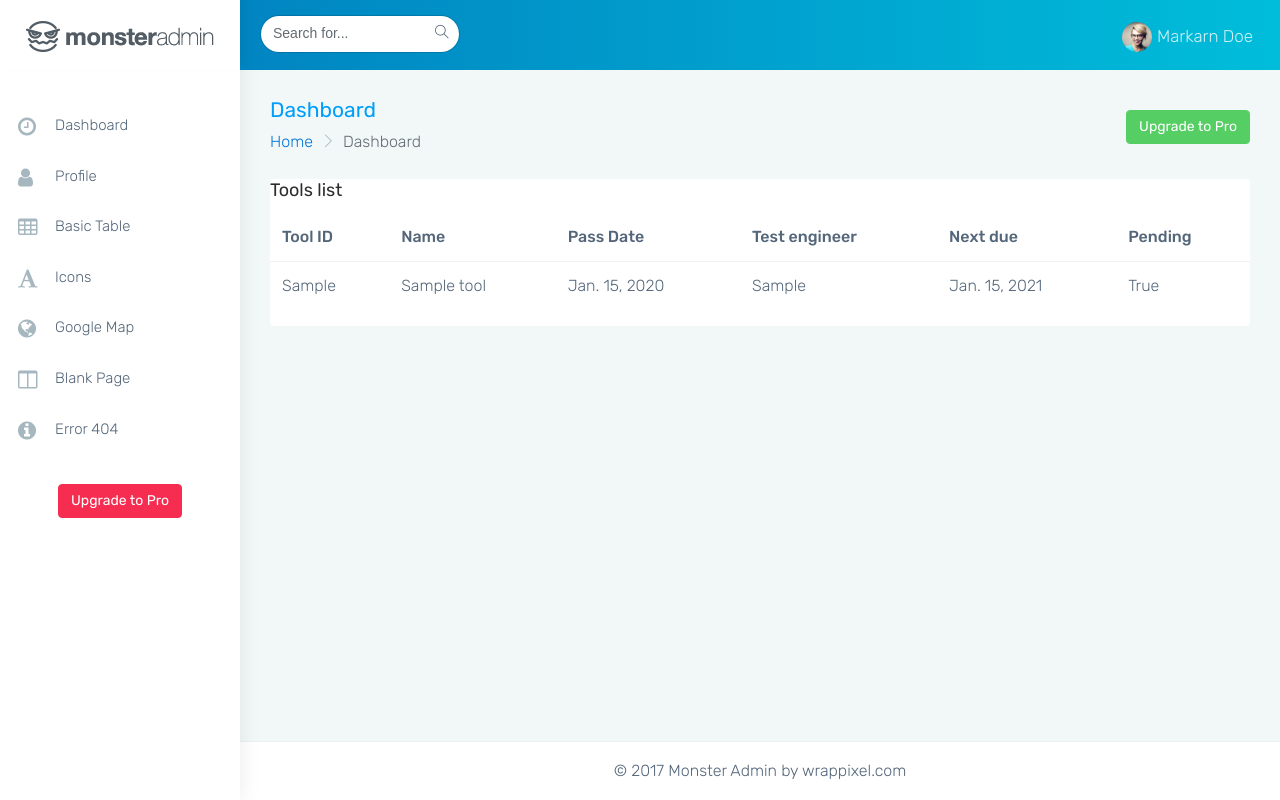
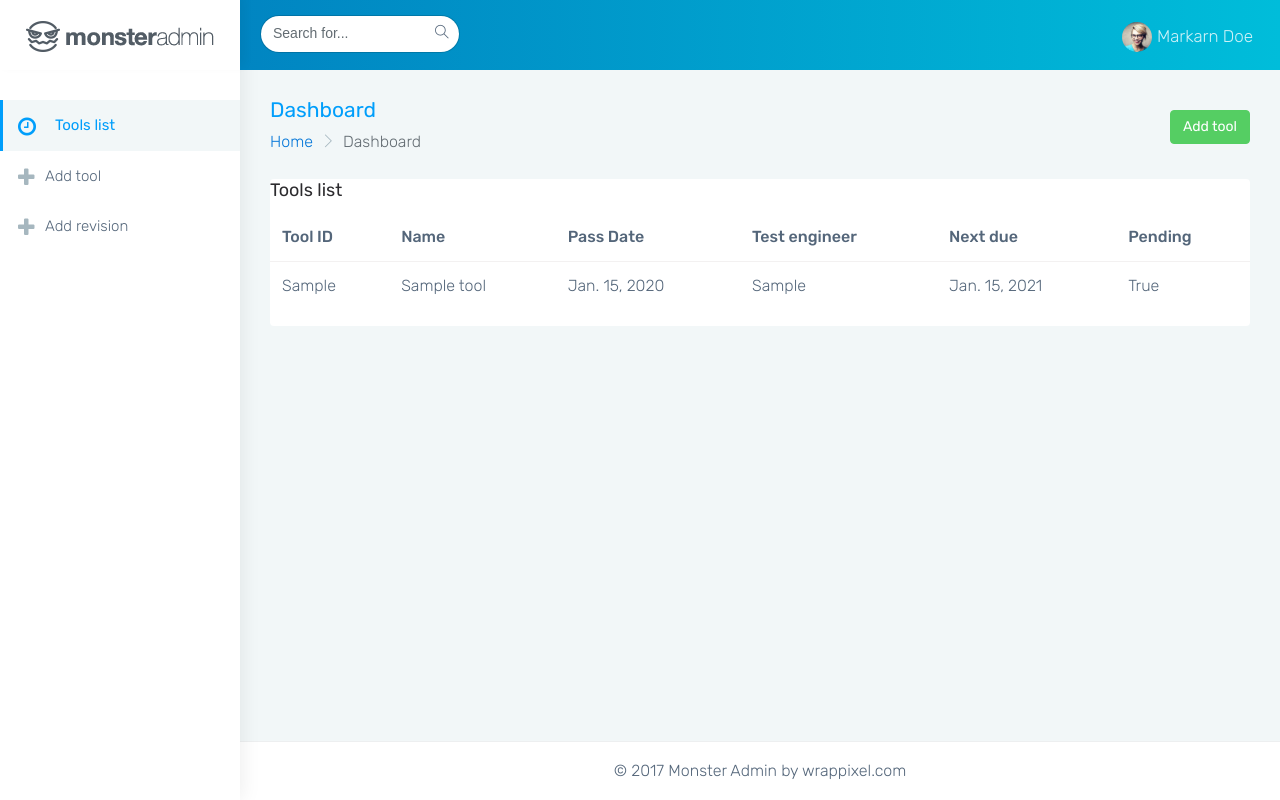
Before and after one commit to AlviseSembenico/PAT-test, a Django app: page /tools in a window 1280 px wide. Run offline with Django 3.2, Linux system fonts and the light colour scheme; tables that the repository leaves empty hold one stand-in row (values such as "Sample post"); some libraries are stand-ins or nearby versions.

Commit message:
add revision

```diff
--- a/pat_test/PAT/templates/base.html
+++ b/pat_test/PAT/templates/base.html
@@ -112,38 +112,16 @@
                 <nav class="sidebar-nav">
                     <ul id="sidebarnav">
                         <li>
-                            <a href="index.html" class="waves-effect"><i class="fa fa-clock-o m-r-10"
-                                    aria-hidden="true"></i>Dashboard</a>
+                            <a href="tools" class="waves-effect"><i class="fa fa-clock-o m-r-10"
+                                    aria-hidden="true"></i>Tools list</a>
                         </li>
                         <li>
-                            <a href="pages-profile.html" class="waves-effect"><i class="fa fa-user m-r-10"
-                                    aria-hidden="true"></i>Profile</a>
+                            <a href="addtool" class="waves-effect"><i class="fa fa-plus"></i>Add tool</a>
                         </li>
                         <li>
-                            <a href="table-basic.html" class="waves-effect"><i class="fa fa-table m-r-10"
-                                    aria-hidden="true"></i>Basic Table</a>
-                        </li>
-                        <li>
-                            <a href="icon-fontawesome.html" class="waves-effect"><i class="fa fa-font m-r-10"
-                                    aria-hidden="true"></i>Icons</a>
-                        </li>
-                        <li>
-                            <a href="map-google.html" class="waves-effect"><i class="fa fa-globe m-r-10"
-                                    aria-hidden="true"></i>Google Map</a>
-                        </li>
-                        <li>
-                            <a href="pages-blank.html" class="waves-effect"><i class="fa fa-columns m-r-10"
-                                    aria-hidden="true"></i>Blank Page</a>
-                        </li>
-                        <li>
-                            <a href="pages-error-404.html" class="waves-effect"><i class="fa fa-info-circle m-r-10"
-                                    aria-hidden="true"></i>Error 404</a>
+                            <a href="addrevision" class="waves-effect"><i class="fa fa-plus"></i>Add revision</a>
                         </li>
                     </ul>
-                    <div class="text-center m-t-30">
-                        <a href="https://wrappixel.com/templates/monsteradmin/" class="btn btn-danger"> Upgrade to
-                            Pro</a>
-                    </div>
                 </nav>
                 <!-- End Sidebar navigation -->
             </div>
--- a/pat_test/PAT/templates/tools_list.html
+++ b/pat_test/PAT/templates/tools_list.html
@@ -11,8 +11,8 @@
         </ol>
     </div>
     <div class="col-md-6 col-4 align-self-center">
-        <a href="https://wrappixel.com/templates/monsteradmin/"
-            class="btn pull-right hidden-sm-down btn-success"> Upgrade to Pro</a>
+        <a href="addtool"
+            class="btn pull-right hidden-sm-down btn-success">Add tool</a>
     </div>
 </div>
 <!-- ============================================================== -->
--- a/pat_test/PAT/urls.py
+++ b/pat_test/PAT/urls.py
@@ -1,7 +1,8 @@
 from django.urls import path
-from .views import ToolsList, CreateTool
+from .views import ToolsList, CreateTool, CreateRevision
 
 urlpatterns = [
     path('tools', ToolsList.as_view()),
     path('addtool', CreateTool.as_view()),
+    path('addrevision', CreateRevision.as_view()),
 ]
--- a/pat_test/PAT/views.py
+++ b/pat_test/PAT/views.py
@@ -26,3 +26,11 @@ class CreateTool(CreateView):
     model = Tool
     fields = ['identifier', 'name']
     success_url = 'tools'
+
+
+class CreateRevision(CreateView):
+
+    template_name = 'addrevision.html'
+    model = Revision
+    fields = ['tool', 'date', 'test_engineer']
+    success_url = 'tools'
```
Also changed, not shown: pat_test/PAT/templates/addrevision.html (added, +41 -0 lines), pat_test/PAT/templates/addtool.html (added, +41 -0 lines).
